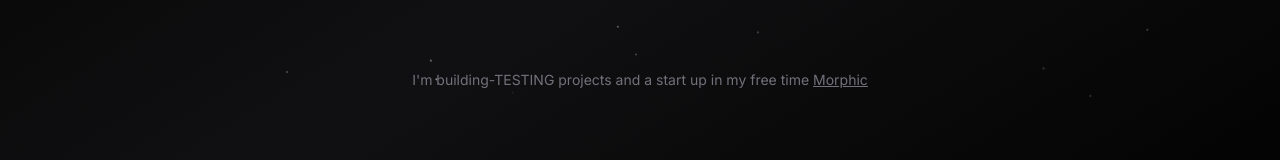
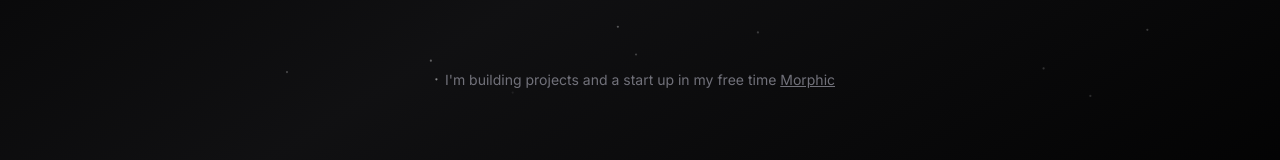
Before and after one commit to hughsLab/nextjs-site, a Next.js app: page / in a window 1280 px wide. Shown: the part 473-633 px from the top of the page. Built offline with nearby package versions, Linux system fonts and the light colour scheme; no server answers; what tailwindcss-debug-screens would draw is missing.

Commit message:
projects link fixed, uptash link fixed

```diff
--- a/app/page.tsx
+++ b/app/page.tsx
@@ -3,7 +3,7 @@ import React from "react";
 import Particles from "./components/particles";
 
 const navigation = [
-  { name: "Projects", href: "/contact" },
+  { name: "Projects", href: "/project" },
   { name: "Contact", href: "/contact" },
 ];
 
@@ -35,7 +35,7 @@ export default function Home() {
       <div className="hidden w-screen h-px animate-glow md:block animate-fade-right bg-gradient-to-r from-zinc-300/0 via-zinc-300/50 to-zinc-300/0" />
       <div className="my-16 text-center animate-fade-in">
         <h2 className="text-sm text-zinc-500 ">
-          I'm building-TESTING projects and a start up in my free time{" "}
+          I'm building projects and a start up in my free time{" "}
           <Link
             target="_blank"
             href="https://morphic-ai-answer-engine-generative-liart.vercel.app/"
```
